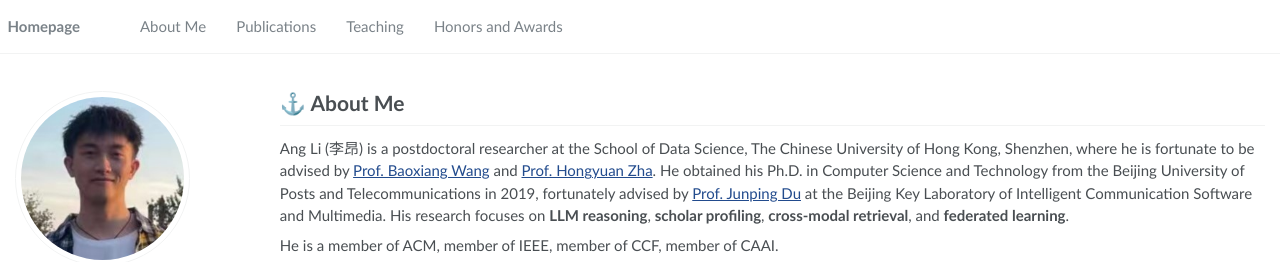
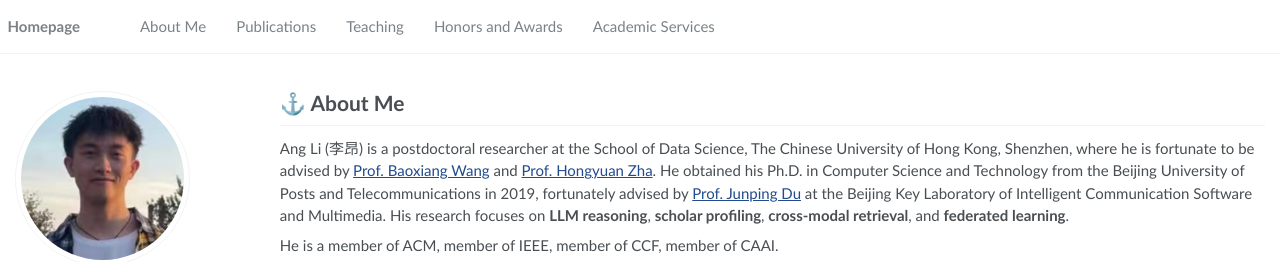
Before and after one commit to chris-Ang-li/chris-Ang-li.github.io, a Jekyll site: the page built from _pages/about.md, in a window 1280 px wide. Shown: the top 262 px of the page. Built offline with Jekyll 4.4.1, drawn with Linux system fonts in a browser that asks for light colours; some web fonts are replaced.

Commit message:
Update navigation.yml

```diff
--- a/_data/navigation.yml
+++ b/_data/navigation.yml
@@ -15,7 +15,8 @@ main:
   - title: "Honors and Awards"
     url: "/#-honors-and-awards"
 
-
+  - title: "Academic Services"
+    url: "/#-services"
 
   #- title: "Educations"
   #  url: "/#-educations"
```
